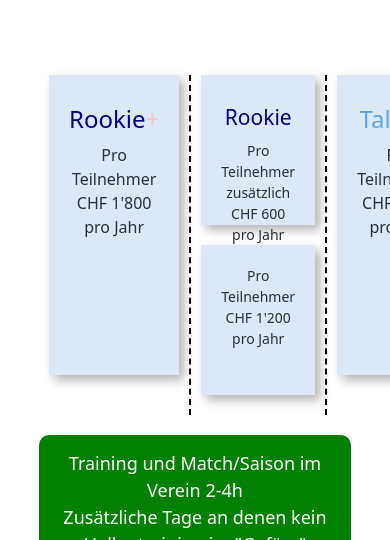
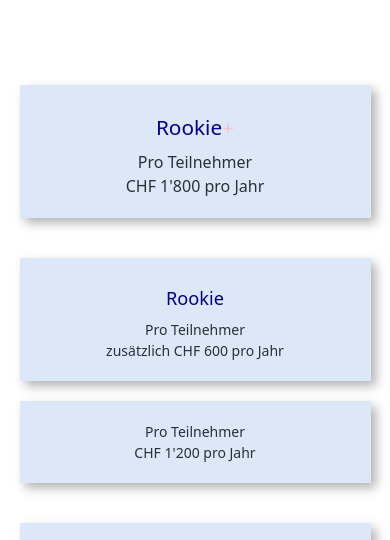
Before and after one commit to Stiwyy/Volley-Talents, a plain HTML site: page costs.html in a window 390 px wide. Shown: the part 267-807 px from the top of the page. Drawn offline with nearby package versions, Linux system fonts and the light colour scheme.

Commit message:
made costs.html responsive

```diff
--- a/CSS/style.css
+++ b/CSS/style.css
@@ -276,6 +276,7 @@ p {
 }
 
 @media (max-width: 768px) {
+
     .navbar-brand,
     .nav-link {
         font-size: 3rem;
@@ -397,6 +398,7 @@ a:hover {
 }
 
 @keyframes blink-caret {
+
     from,
     to {
         border-color: transparent;
@@ -437,6 +439,7 @@ td {
     color: #4a4ac7;
     font-weight: bold;
 }
+
 .flip-card {
     background-color: transparent;
     width: 100%;
@@ -616,9 +619,11 @@ td {
 .sv-trainer-card:nth-child(1) {
     animation-delay: 0.3s;
 }
+
 .sv-trainer-card:nth-child(2) {
     animation-delay: 0.6s;
 }
+
 .sv-trainer-card:nth-child(3) {
     animation-delay: 0.9s;
 }
@@ -662,7 +667,7 @@ td {
     font-size: 0.95em;
     line-height: 1.5;
 }
-/* Wrapper für alle Spalten */
+
 .rookie-talents-wrapper {
     display: flex;
     justify-content: space-between;
@@ -670,7 +675,6 @@ td {
     margin: 0 auto;
 }
 
-  /* Einzigartige Spalten-Klassen */
 .rookie-column,
 .rookie-center-column,
 .talents-column {
@@ -679,13 +683,11 @@ td {
     box-sizing: border-box;
 }
 
-  /* Gestrichelte Trennung zwischen den Spalten (außer der letzten Spalte) */
 .rookie-column:not(:last-child),
 .rookie-center-column:not(:last-child) {
     border-right: 2px dashed black;
 }
 
-  /* Allgemeine Box-Styles */
 .rookie-box {
     background-color: #dce8f8;
     box-shadow: 5px 5px 10px rgba(0, 0, 0, 0.3);
@@ -695,16 +697,14 @@ td {
     margin-bottom: 20px;
 }
 
-  /* Boxen verlängern */
 .rookie-box.large {
-    height: 300px; /* Beispielhöhe für größere Boxen */
+    height: 300px;
 }
 
 .rookie-box.small {
-    height: 150px; /* Beispielhöhe für kleinere Boxen */
+    height: 150px;
 }
 
-  /* Überschriften-Styling */
 .rookie-column h2,
 .rookie-center-column h2,
 .talents-column h2 {
@@ -713,7 +713,6 @@ td {
     font-size: 1.5em;
 }
 
-  /* Linke Spalte: "Rookie+" – der Plus-Teil in Pink */
 .rookie-column h2 {
     color: darkblue;
 }
@@ -722,17 +721,14 @@ td {
     color: pink;
 }
 
-  /* Mittlere Spalte: "Rookie" in Dunkelblau */
 .rookie-center-column h2 {
     color: darkblue;
 }
 
-  /* Rechte Spalte: "Talents" in hellem Blau */
 .talents-column h2 {
     color: #5aa9e6;
 }
 
-  /* Training-Informationen unten */
 .training-info {
     background-color: green;
     color: white;
@@ -745,3 +741,44 @@ td {
     margin-left: auto;
     margin-right: auto;
 }
+
+@media (max-width: 768px) {
+    .rookie-talents-wrapper {
+        flex-direction: column;
+        width: 90%;
+        margin: 0 auto;
+    }
+
+    .rookie-column,
+    .rookie-center-column,
+    .talents-column {
+        width: 100%;
+        padding: 10px 0;
+        border: none;
+        margin: 0;
+    }
+
+    .rookie-box.large,
+    .rookie-box.small {
+        height: auto;
+    }
+
+    .rookie-column h2,
+    .rookie-center-column h2,
+    .talents-column h2 {
+        font-size: 1.3em;
+        text-align: center;
+    }
+
+    .training-info {
+        width: 90%;
+        font-size: 16px;
+        padding: 15px;
+        text-align: center;
+    }
+
+    .rookie-column:not(:last-child),
+    .rookie-center-column:not(:last-child) {
+        border-right: none;
+    }
+}
```
Lines whose indentation alone changed are shown as unchanged.
